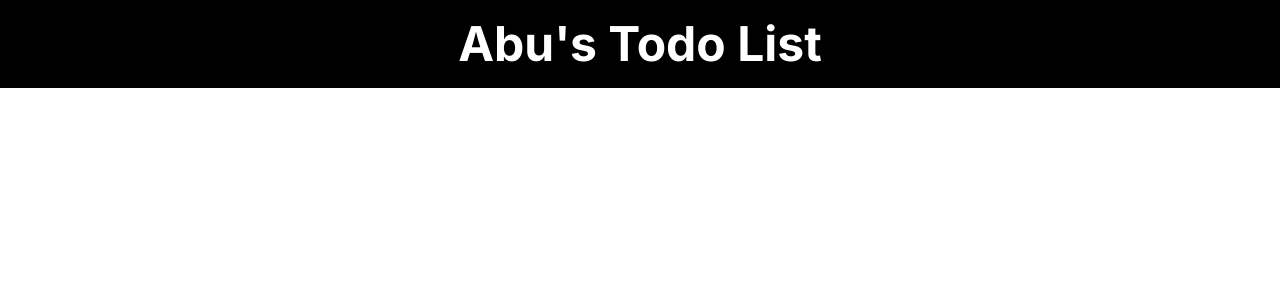
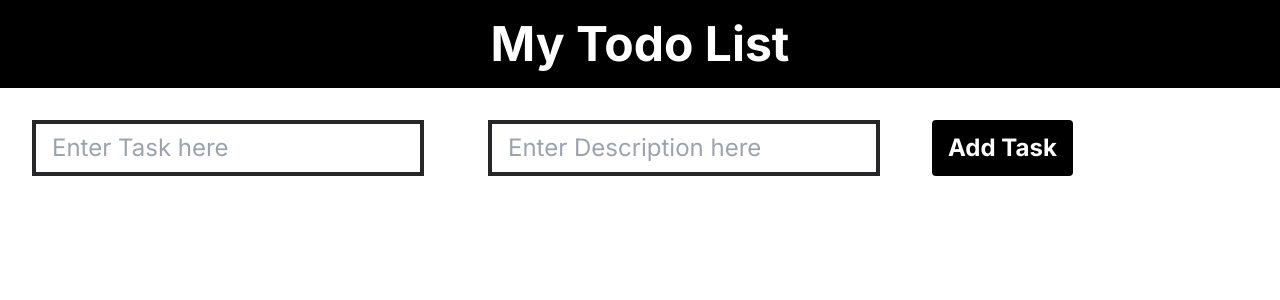
Before and after one commit to AbuUsaid/todolist-react, a Next.js app: page / in a window 1280 px wide. Shown: the top 300 px of the page. Built offline with nearby package versions, Linux system fonts and the light colour scheme.

Commit message:
add input and button to add task inside form and style them

```diff
--- a/app/page.js
+++ b/app/page.js
@@ -4,8 +4,23 @@ const page = () => {
   return (
     <>
       <h1 className="bg-black text-white p-5 text-5xl font-bold text-center">
-        Abu's Todo List
+        My Todo List
       </h1>
+      <form>
+        <input
+          type="text"
+          className="text-2xl border-zinc-800 border-4 m-8 px-4 py-2 "
+          placeholder="Enter Task here"
+        />
+        <input
+          type="text"
+          className="text-2xl border-zinc-800 border-4 m-8 px-4 py-2 "
+          placeholder="Enter Description here"
+        />
+        <button className="bg-black text-white px-4 py-3 text-2xl font-bold rounded m-5">
+          Add Task
+        </button>
+      </form>
     </>
   );
 };
```
